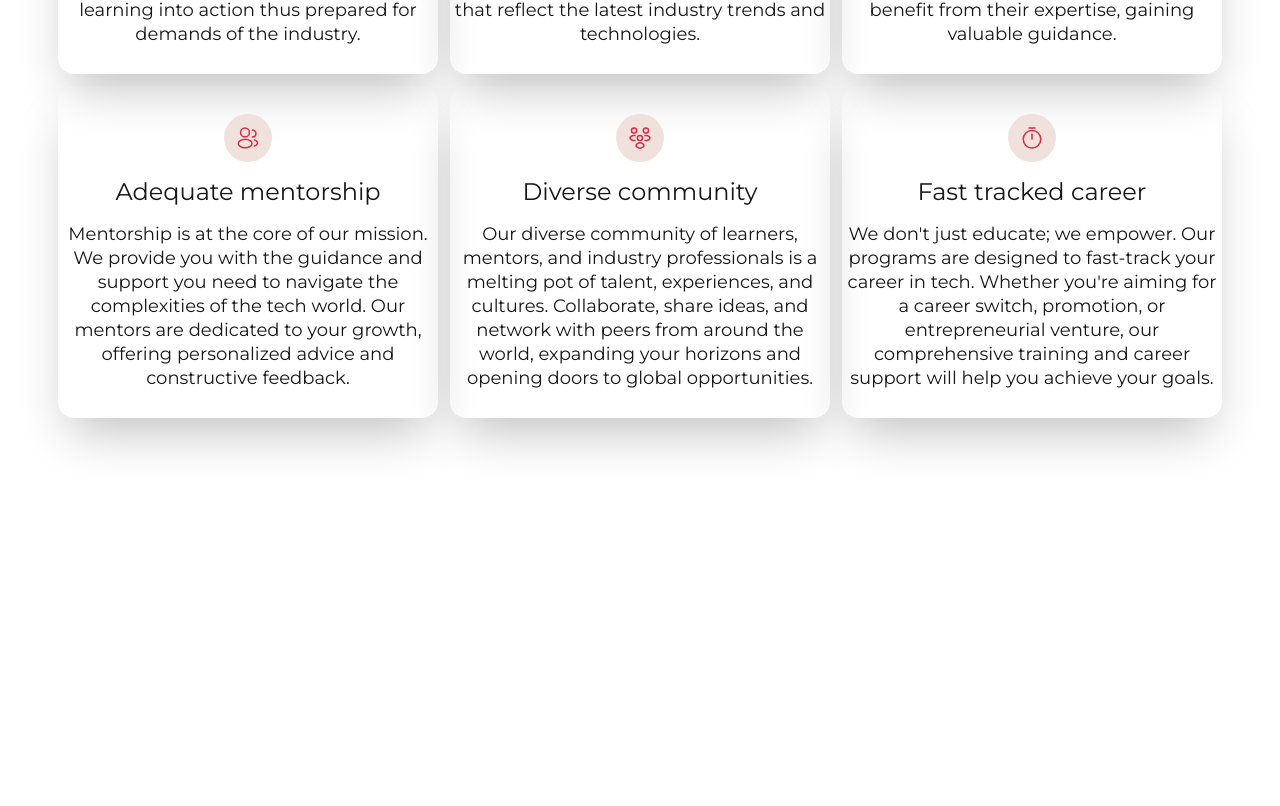
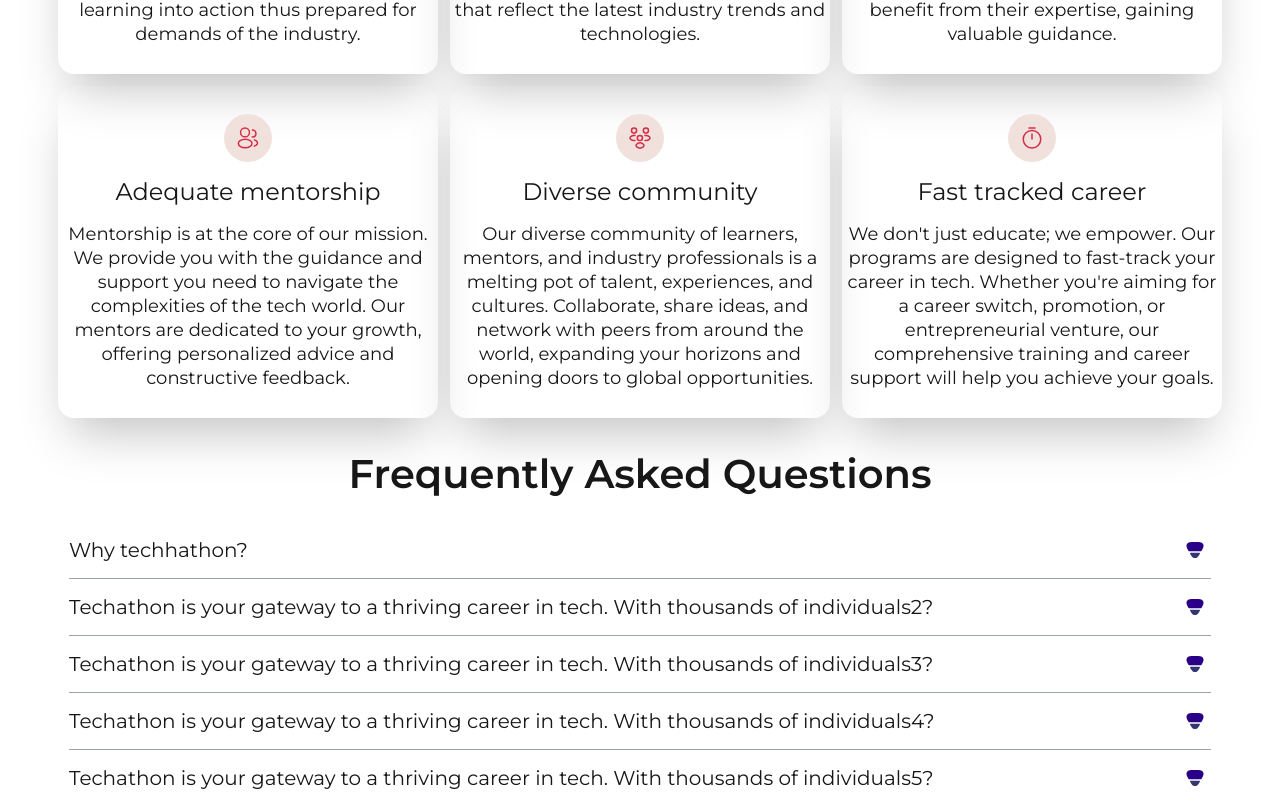
Before and after one commit to techathonian/landing-page-v2, a Next.js app: page / in a window 1280 px wide. Shown: the part 4063-4869 px from the top of the page. Before the commit the page ends 4561 px from the top, so only its background shows below. Built offline with nearby package versions, Linux system fonts and the light colour scheme.

Commit message:
faqs-section created successfully

```diff
--- a/app/page.tsx
+++ b/app/page.tsx
@@ -5,6 +5,7 @@ import CoreSection from '@/components/CoreSection';
 import TracksSection from '@/components/TracksSection';
 import EventsSection from './../components/EventsSection';
 import OustandingSection from '@/components/OustandingSection';
+import FaqsSection from './../components/FaqsSection';
 
 export default function Home() {
 	return (
@@ -15,6 +16,7 @@ export default function Home() {
 				<TracksSection/>
 				<EventsSection />
 				<OustandingSection/>
+				<FaqsSection />
 			</main>
 			<footer className='row-start-3 flex gap-6 flex-wrap items-center justify-center'>
 
--- /dev/null
+++ b/components/FaqsSection.tsx
@@ -0,0 +1,38 @@
+"use client";
+import React, { useState } from 'react';
+import { FAQCOMPONENT } from '@/utils/data';
+import { BiChevronDown } from "react-icons/bi";
+import { BiChevronUp } from "react-icons/bi";
+import Faqbtn from './faqbtn';
+
+const FaqsSection = () => {
+  const [selected, setSelected] = useState(null);
+
+  const toggleDown = (i) => {
+    setSelected(selected === i ? null : i);
+  };
+
+  return (
+    <div className="flex flex-col place-items-center gap-6">
+      <div className="header text-center text-[24px]/[32px] font-[600] md:text-[40px]/[48px]">{FAQCOMPONENT.title}</div>
+
+      <div className="faqs-ans flex flex-col lg:items-center  w-[340px] h-[472px] md:w-[712px] md:h-[384px] lg:w-[1200px] lg:h-[120px] divide-y divide-gray-400">
+        {FAQCOMPONENT.questions.map((question, index) => {
+
+          const answer = FAQCOMPONENT.answers.find((answer) => answer.id === question.id)?.answer;
+
+          return (
+            <div key={question.id} >
+              <h1 className="flex justify-between items-center py-3 text-[16px]/[24px] md:text-[20px]/[28px] lg:w-[1142px]" onClick={() => toggleDown(index)}>{question.question}  <span className="block lg:hidden text-[24px]/[24px] md:text-[32px]/[32px]">{selected === index ?(<BiChevronUp />): (<BiChevronDown /> )}</span> <span className="hidden lg:block"> <Faqbtn/></span></h1>
+              {selected === index && answer && (
+                <div>{answer}</div>
+              )}
+            </div>
+          );
+        })}
+      </div>
+    </div>
+  );
+};
+
+export default FaqsSection;
--- /dev/null
+++ b/components/faqbtn.tsx
@@ -0,0 +1,17 @@
+import React from 'react'
+import Image from "next/image"
+const Faqbtn = () => {
+  return (
+    <div>
+         <Image
+                  width={32}
+                  height={32}
+                  src="/faq.svg"
+                  alt="TECHATHON"
+                  priority
+                />
+    </div>
+  )
+}
+
+export default Faqbtn
--- a/utils/data.ts
+++ b/utils/data.ts
@@ -176,22 +176,22 @@ export const FAQCOMPONENT: FaqComponent = {
     {
       id: "2",
       question:
-        "Techathon is your gateway to a thriving career in tech. With thousands of individuals?",
+        "Techathon is your gateway to a thriving career in tech. With thousands of individuals2?",
     },
     {
       id: "3",
       question:
-        "Techathon is your gateway to a thriving career in tech. With thousands of individuals?",
+        "Techathon is your gateway to a thriving career in tech. With thousands of individuals3?",
     },
     {
       id: "4",
       question:
-        "Techathon is your gateway to a thriving career in tech. With thousands of individuals?",
+        "Techathon is your gateway to a thriving career in tech. With thousands of individuals4?",
     },
     {
       id: "5",
       question:
-        "Techathon is your gateway to a thriving career in tech. With thousands of individuals?",
+        "Techathon is your gateway to a thriving career in tech. With thousands of individuals5?",
     },
   ],
   answers: [
```
Also changed, not shown: public/faq.svg (added).
